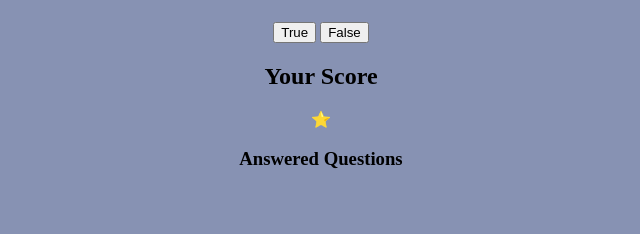
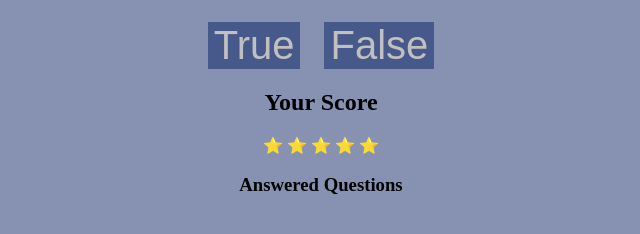
Before and after one commit to jenn-doyle/SoC_wk2_FetchQuiz_Hackathon, a plain HTML site: page index.html in a window 1280 px wide. Shown: the part 370-604 px from the top of the page, without its empty margins (319-959 px from the left). Drawn offline with Linux system fonts and the light colour scheme; no server answers.

Commit message:
color changes

```diff
--- a/index.html
+++ b/index.html
@@ -13,7 +13,7 @@
     <button id="true">True</button>
     <button id="false">False</button>
     <h2 id="score">Your Score</h2>
-    <p>&#11088</p>
+    <p>&#11088 &#11088 &#11088 &#11088 &#11088</p>
     <h3>Answered Questions</h3>
     <ol id="answered-questions"></ol>
     <script src="fetchhack.js"></script>
--- a/style.css
+++ b/style.css
@@ -2,3 +2,12 @@ body {
     text-align: center;
     background-color: rgb(135, 146, 179);
 }
+
+button {
+    background-color:rgb(71, 88, 138);
+    font-size: 40px;
+    color: silver;
+    border: none;
+    margin-left: 10px;
+    margin-right: 10px;
+}
```
